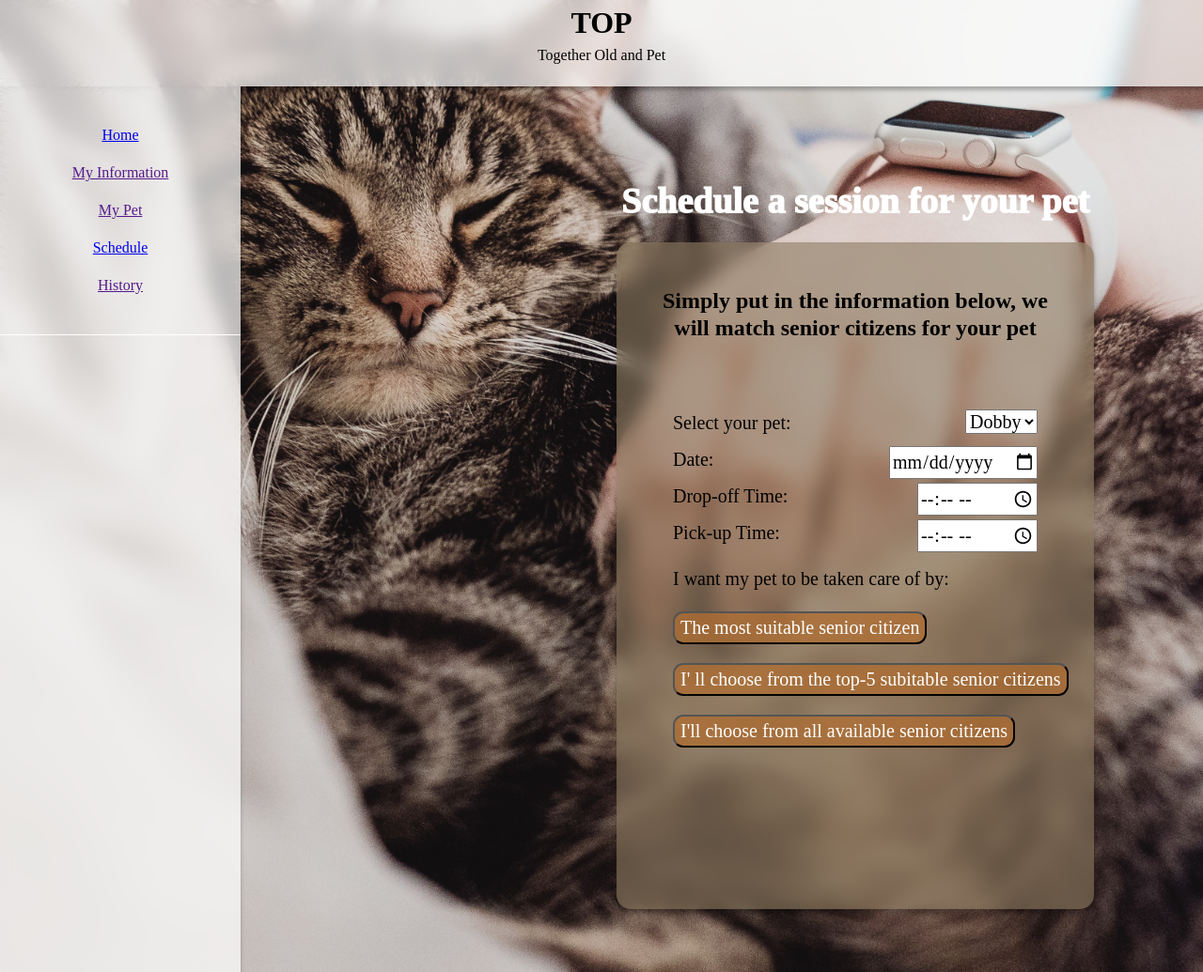
After one commit to liqingy5/TOP, a Flask app: page /schedule in a window 1280 px wide. The commit adds this page. Shown: the whole page at 94% size. Run offline with Flask 3, Linux system fonts and the light colour scheme; some libraries are stand-ins or nearby versions.

Commit message:
Schedule form created

```diff
--- a/app.py
+++ b/app.py
@@ -43,7 +43,7 @@ app.config['SQLALCHEMY_TRACK_MODIFICATIONS'] = False
 
 
 # @app.route('/')
-# @app.route('/login', methods =['GET', 'POST'])
+# @app.route('/login', methods =['POST'])
 # def login():
 #     msg = ''
 #     if request.method == 'POST' and 'username' in request.form and 'password' in request.form:
@@ -62,9 +62,32 @@ app.config['SQLALCHEMY_TRACK_MODIFICATIONS'] = False
 #             msg = 'Incorrect username / password !'
 #     return render_template('/components/login.html')
 
+@app.route('/scheduleRequest',methods=['POST'])
+def scheduleRequest():
+    if request.method == 'POST':
+        name = request.form['name']
+        date = request.form['date']
+        time = request.form['time']
+        pet = request.form['pet']
+        # cursor = mysql.connection.cursor(MySQLdb.cursors.DictCursor)
+        # cursor.execute('INSERT INTO accounts VALUES (NULL, % s, % s, % s, % s)', (name, date, time, pet))
+        # mysql.connection.commit()
+        return redirect(url_for('index'))
+    return render_template('/components/schedule.html')
+
+
+
 @app.route('/')
 def index():
     return render_template('index.html')
 
+@app.route('/home')
+def home():
+    return render_template('/components/home.html')
+
+@app.route('/schedule')
+def schedule():
+    return render_template('/components/schedule.html')
+
 if __name__ == '__main__':
    app.run()
--- a/static/css/base.css
+++ b/static/css/base.css
@@ -7,5 +7,6 @@ html {
     background-position: center;
     background-repeat: no-repeat;
     background-size: cover;
+    background-blend-mode: lighten;
 
 }
--- /dev/null
+++ b/static/css/schedule.css
@@ -0,0 +1,118 @@
+.schedule {
+    float: left;
+    text-align: center;
+    margin: auto;
+    padding: 0;
+    margin-left: 25em;
+    margin-top: 5em;
+}
+
+.schedule_title {
+
+    font-family: 'Kaisei Decol';
+    font-style: normal;
+    font-weight: 1000;
+    font-size: 38px;
+    line-height: 35px;
+    text-align: center;
+
+    color: white;
+}
+
+.scheduleForm {
+    width: 508px;
+    height: 710px;
+    left: 466px;
+    top: 230px;
+
+    background: rgba(140, 123, 96, 0.6);
+    box-shadow: 0px 4px 4px rgba(0, 0, 0, 0.25);
+    backdrop-filter: blur(10px);
+    /* Note: backdrop-filter has minimal browser support */
+
+    border-radius: 15px;
+}
+
+.scheduleForm h1 {
+    padding: 2em;
+    font-family: 'Kaisei Decol';
+    font-style: normal;
+    font-weight: 700;
+    font-size: 24px;
+    line-height: 29px;
+    display: flex;
+    align-items: center;
+    text-align: center;
+
+    margin: 0 auto 1.5rem auto;
+    flex-wrap: wrap;
+
+    color: #000000;
+}
+
+.scheduleForm div {
+    margin: 0;
+    padding: 0;
+    margin-bottom: 10px;
+    text-align: left
+}
+
+.scheduleForm label {
+    text-align: left;
+    margin-left: 3em;
+
+    font-family: 'Kaisei Decol';
+    font-style: normal;
+    font-weight: 400;
+    font-size: 20px;
+    line-height: 29px;
+    color: #000000;
+
+}
+
+.scheduleForm select,
+.input {
+    float: right;
+    margin-right: 3em;
+
+
+    font-family: 'Kaisei Decol';
+    font-style: normal;
+    font-weight: 400;
+    font-size: 20px;
+    line-height: 29px;
+    color: #000000;
+
+}
+
+.scheduleButtons p {
+    text-align: left;
+    margin-left: 3em;
+
+    font-family: 'Kaisei Decol';
+    font-style: normal;
+    font-weight: 400;
+    font-size: 20px;
+    line-height: 29px;
+    color: #000000;
+}
+
+.btn {
+
+
+    background: rgba(174, 110, 52, 0.78);
+    border-radius: 11px;
+
+    margin-left: 3em;
+    margin-bottom: 1em;
+
+    font-family: 'Kaisei Decol';
+    font-style: normal;
+    font-weight: 400;
+    font-size: 20px;
+    line-height: 29px;
+    /* identical to box height */
+
+    text-align: center;
+    color: #FFFFFF;
+}
--- a/templates/components/menu.html
+++ b/templates/components/menu.html
@@ -9,7 +9,7 @@
 <div class="menu">
     <ul>
         <li>
-            <a href="{{ url_for('index') }}">Home</a>
+            <a href="{{ url_for('home') }}">Home</a>
         </li>
         <li>
             <a href="">My Information</a>
@@ -18,7 +18,7 @@
             <a href="">My Pet</a>
         </li>
         <li>
-            <a href="">Schedule</a>
+            <a href="{{ url_for('schedule') }}">Schedule</a>
         </li>
         <li>
             <a href="">History</a>
--- /dev/null
+++ b/templates/components/schedule.html
@@ -0,0 +1,48 @@
+{% extends "index.html" %}
+{% block head %}
+{{ super() }}
+<link rel="stylesheet" href="{{ url_for('static', filename='/css/schedule.css') }}" type="text/css">
+{% endblock %}
+
+{% block content %}
+{{ super() }}
+<div class="schedule">
+    <h1 class="schedule_title"> Schedule a session for your pet</h1>
+    <div class="scheduleForm">
+        <form action="{{ url_for('scheduleRequest') }}" method="post">
+            <h1>Simply put in the information below, we will match senior citizens for your pet</h1>
+            <div>
+                <label for="pet">Select your pet:</label>
+                <select name="pet" id="pet">
+                    <option value="pet1" selected>Dobby</option>
+                    <option value="pet2">Pet 2</option>
+                    <option value="pet3">Pet 3</option>
+                </select>
+            </div>
+            <div>
+
+                <label for="date">Date:</label>
+                <input class="input" type="date" id="date" name="date">
+            </div>
+            <div>
+
+                <label for="time">Drop-off Time:</label>
+                <input class="input" type="time" id="time" name="time">
+            </div>
+            <div>
+
+                <label for="time">Pick-up Time:</label>
+                <input class="input" type="time" id="time" name="time">
+            </div>
+            <div class="scheduleButtons">
+                <p>I want my pet to be taken care of by: </p>
+                <input class="btn" type="submit" value="The most suitable senior citizen">
+                <input class="btn" type="submit" value="I' ll choose from the top-5 subitable senior citizens">
+
+                <input class="btn" type="submit" value="I'll choose from all available senior citizens">
+            </div>
+
+        </form>
+    </div>
+</div>
+{% endblock %}
```
Also changed, not shown: static/css/home.css (added, +30 -0 lines), templates/components/home.html (+20 -0 lines), templates/components/inf.html (added, +8 -0 lines).
